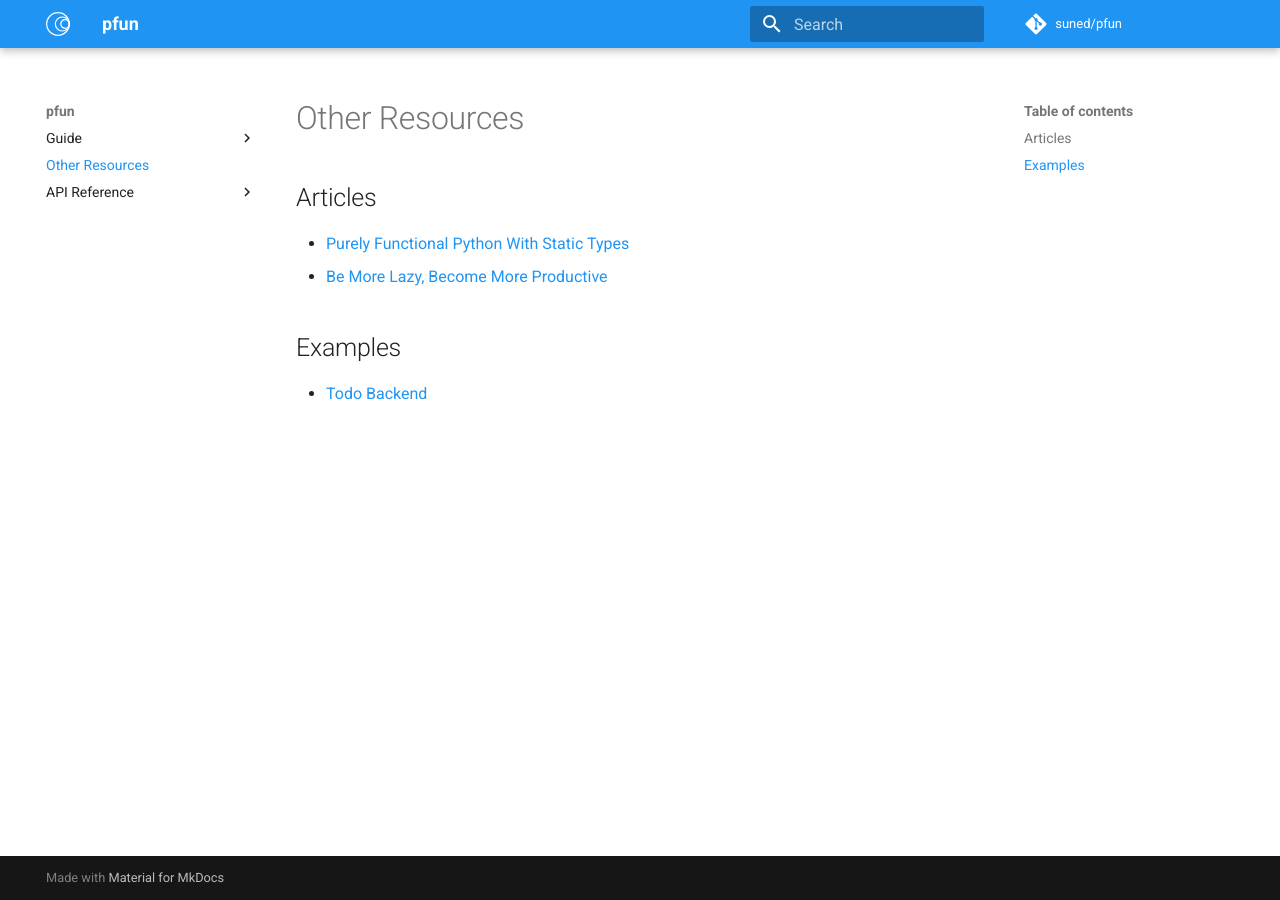
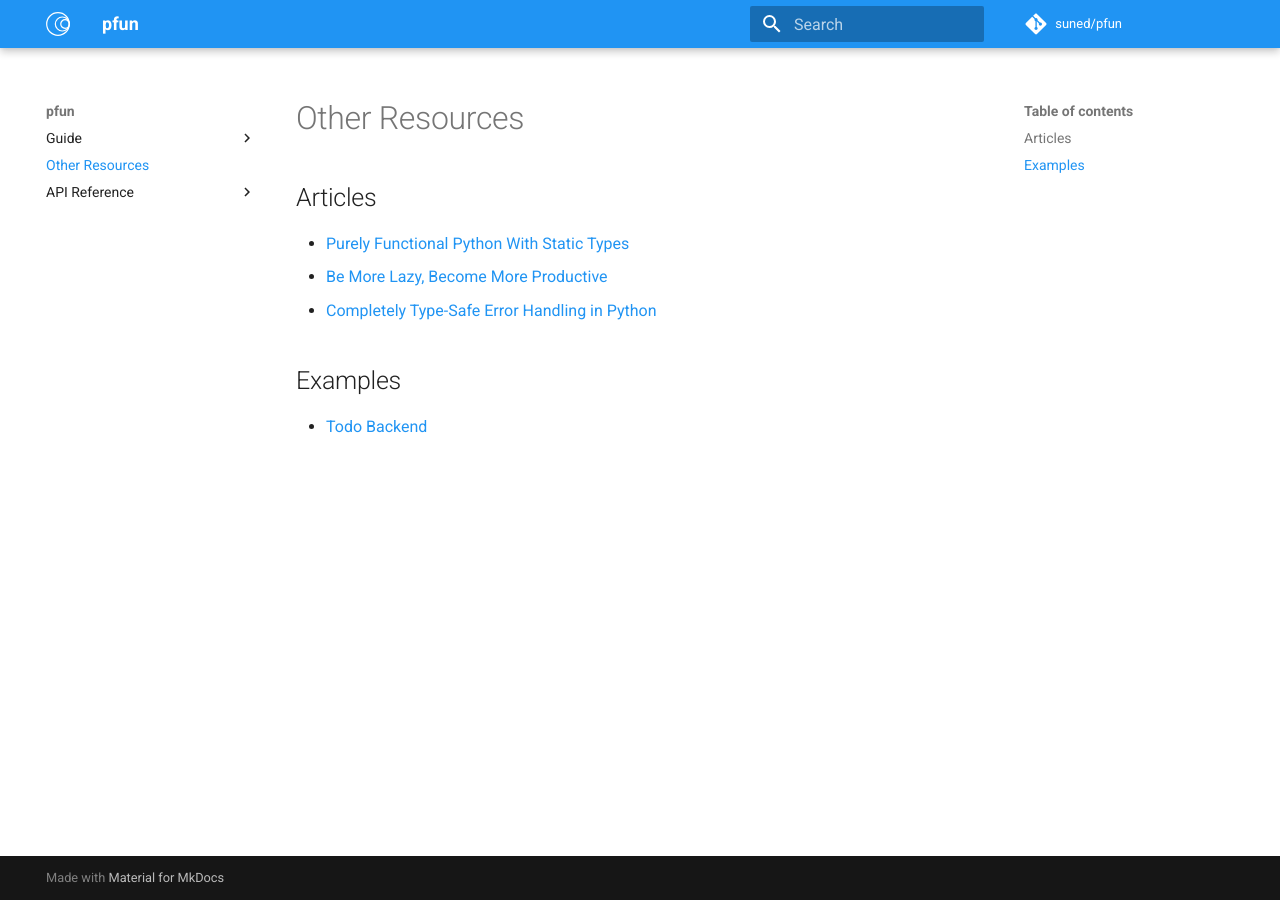
Before and after one commit to suned/pfun, an MkDocs documentation site: the page built from docs/other_resources.md, in a window 1280 px wide. Built offline with MkDocs 1.6.1 and Material for MkDocs 9.7.7, drawn with Linux system fonts in a browser that asks for light colours; comment, search, counter and statistics services are not loaded.

```diff
--- a/docs/other_resources.md
+++ b/docs/other_resources.md
@@ -1,6 +1,7 @@
 ## Articles
 - [Purely Functional Python With Static Types](https://dev.to/suned/purely-functional-python-with-static-types-41mf)
 - [Be More Lazy, Become More Productive](https://dev.to/suned/be-more-lazy-become-more-productive-2cnb)
+- [Completely Type-Safe Error Handling in Python](https://dev.to/suned/completely-type-safe-error-handling-in-python-3apg)
 
 ## Examples
 - [Todo Backend](https://github.com/suned/pfun-todo-backend/)
```
Also changed, not shown: README.md (+1 -0 lines).
